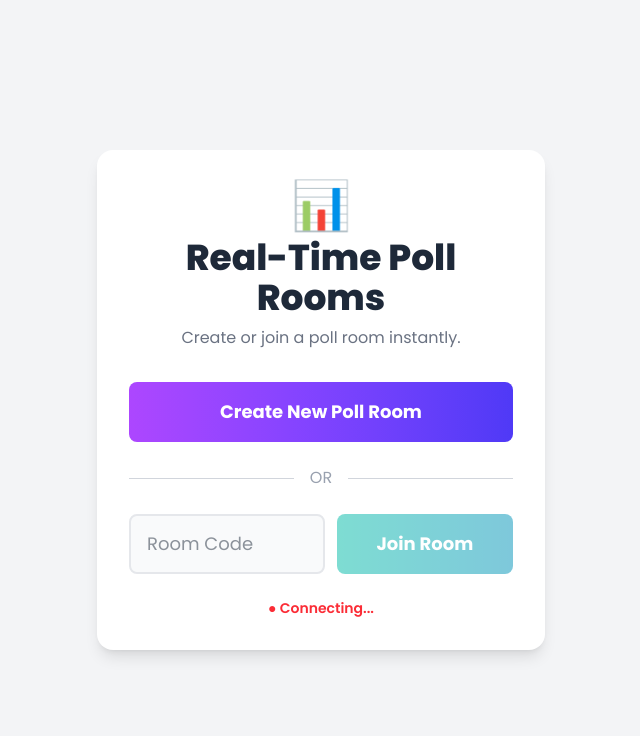
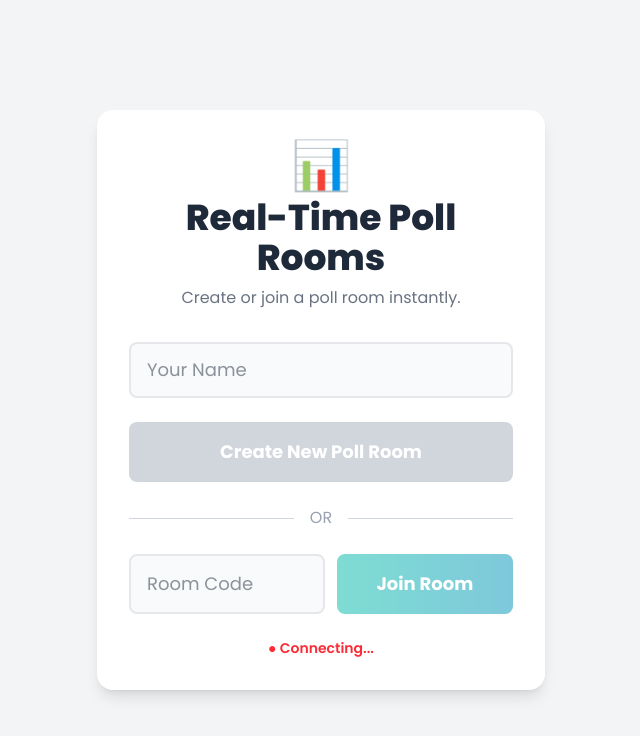
Before and after one commit to samikshajain29/Real-Time-Poll-Rooms, a Next.js app in the folder client/: page / in a window 1280 px wide. Shown: the top 736 px of the page, without its empty margins (319-959 px from the left). Built offline with nearby package versions, Linux system fonts and the light colour scheme; no server answers.

Commit message:
Remove bug

```diff
--- a/client/components/CreateOrJoinForm.tsx
+++ b/client/components/CreateOrJoinForm.tsx
@@ -5,7 +5,7 @@ import { useRouter } from "next/navigation";
 import { useSocket } from "@/context/WebSocketContext";
 
 export default function CreateOrJoinForm() {
-  const [username] = useState("");
+  const [username, setUsername] = useState("");
   const [roomCode, setRoomCode] = useState("");
   const { isConnected, sendMessage, userId } = useSocket();
   const router = useRouter();
@@ -49,9 +49,22 @@ export default function CreateOrJoinForm() {
       </div>
 
       <div className="space-y-6">
+        <input
+          type="text"
+          value={username}
+          onChange={(e) => setUsername(e.target.value)}
+          placeholder="Your Name"
+          className="w-full px-4 py-3 text-lg text-gray-800 bg-gray-50 border-2 border-gray-200 rounded-lg focus:outline-none focus:ring-4 focus:ring-purple-300 transition"
+        />
         <button
           onClick={() => router.push("/create-poll")}
-          className="w-full py-4 text-lg font-bold text-white bg-linear-to-r from-purple-500 to-indigo-600 rounded-lg hover:shadow-xl transform hover:-translate-y-1 transition-all duration-300 cursor-pointer"
+          disabled={!username.trim()}
+          className={`w-full py-4 text-lg font-bold text-white rounded-lg transition-all duration-300
+      ${
+        username.trim()
+          ? "bg-linear-to-r from-purple-500 to-indigo-600 hover:shadow-xl transform hover:-translate-y-1 cursor-pointer"
+          : "bg-gray-300 cursor-not-allowed"
+      }`}
         >
           Create New Poll Room
         </button>
```
